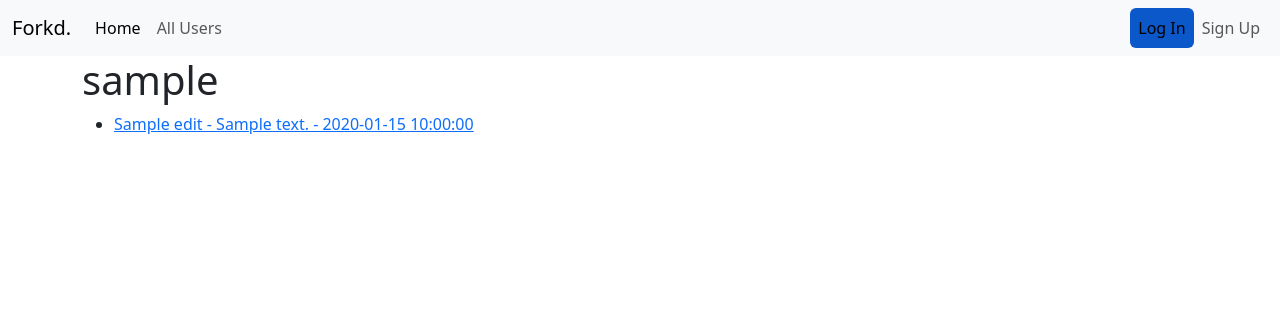
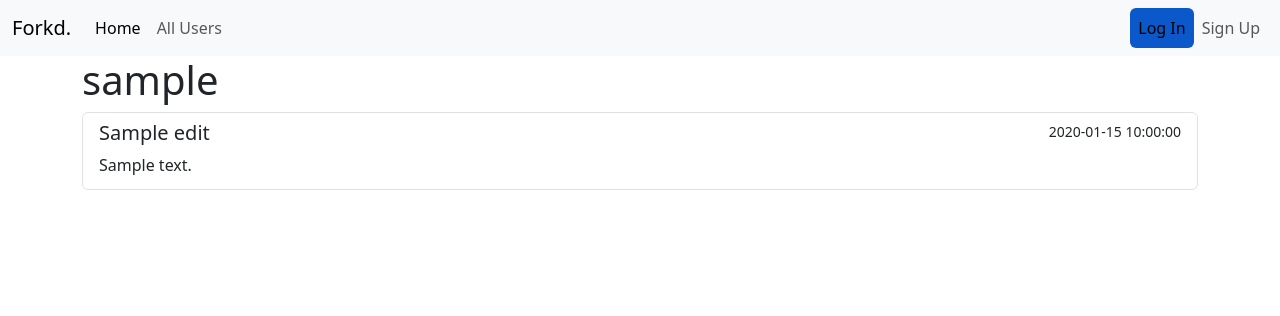
Before and after one commit to bianxm/forkd-backend, a Flask app: a page that uses templates/user_profile.html in a window 1280 px wide. Shown: the top 316 px of the page. Run offline with Flask 3, Linux system fonts and the light colour scheme; tables that the repository leaves empty hold one stand-in row (values such as "Sample post").

Commit message:
User profile (recipe list) aesthetic improvements

```diff
--- a/templates/user_profile.html
+++ b/templates/user_profile.html
@@ -4,14 +4,20 @@
 <div class="container">
 <h1>{{user.username}}</h1>
 {% if session.get('user_id') == user.id %}
-<a href="/newRecipe">+ Add a new recipe</a>
+    <button hrf="/newRecipe" type="button" class="btn btn-secondary">+ Add a new recipe</button>
+<!-- <a href="/newRecipe">+ Add a new recipe</a> -->
 {% endif %}
-<ul>
+<div class="list-group">
     {% for recipe in user.recipes %}
-    <li><a href="/{{user.username}}/{{recipe.id}}">
-    {{recipe.edits[0].title}} - {{recipe.edits[0].description}} - {{recipe.edits[0].commit_date}}
-    </a></li>
+    <a href="/{{user.username}}/{{recipe.id}}"
+    class="list-group-item list-group-item-action">
+    <div class="d-flex w-100 justify-content-between">
+        <h5>{{recipe.edits[0].title}}</h5>
+        <small>{{recipe.edits[0].commit_date}}</small>
+    </div>
+    <p class="mb-1 text-truncate">{{recipe.edits[0].description}}</p>
+    </a>
     {% endfor %}
-</ul>
+</div>
 </div>
 {% endblock %}
```
